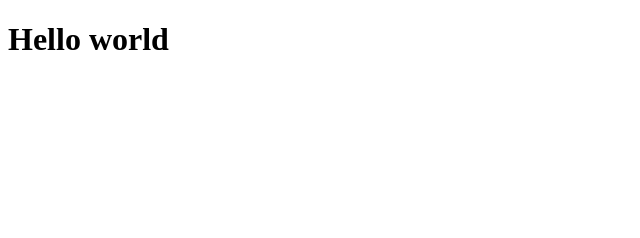
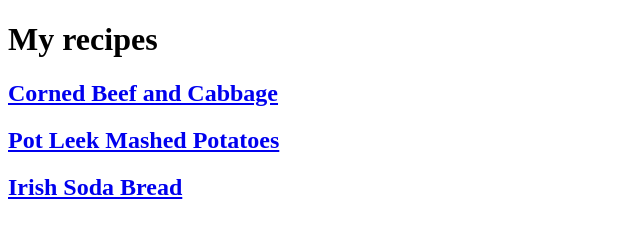
Before and after one commit to Bashayerrr/index.html, a plain HTML site: page index.html in a window 1280 px wide. Shown: the whole page, without its empty margins (0-640 px from the left). Drawn offline with Linux system fonts and the light colour scheme.

Commit message:
Add index.html

```diff
--- a/index.html
+++ b/index.html
@@ -2,10 +2,13 @@
 <html lang="en">
     <head>
         <meta charset="UTF-8">
-        <title>My first webpage</title>
+        <title>odin-recipes</title>
     </head>
     <body>
-       <h1>Hello world</h1>
+       <h1>My recipes</h1>
+    <a href="recipes/lasagna.html"><h2>Corned Beef and Cabbage</h2></a>
+    <a href="recipes/potleek.html"><h2>Pot Leek Mashed Potatoes</h2></a>
+    <a href="recipes/irishsodabread.html"><h2>Irish Soda Bread</h2></a>
 
     </body>
 </html>
```
